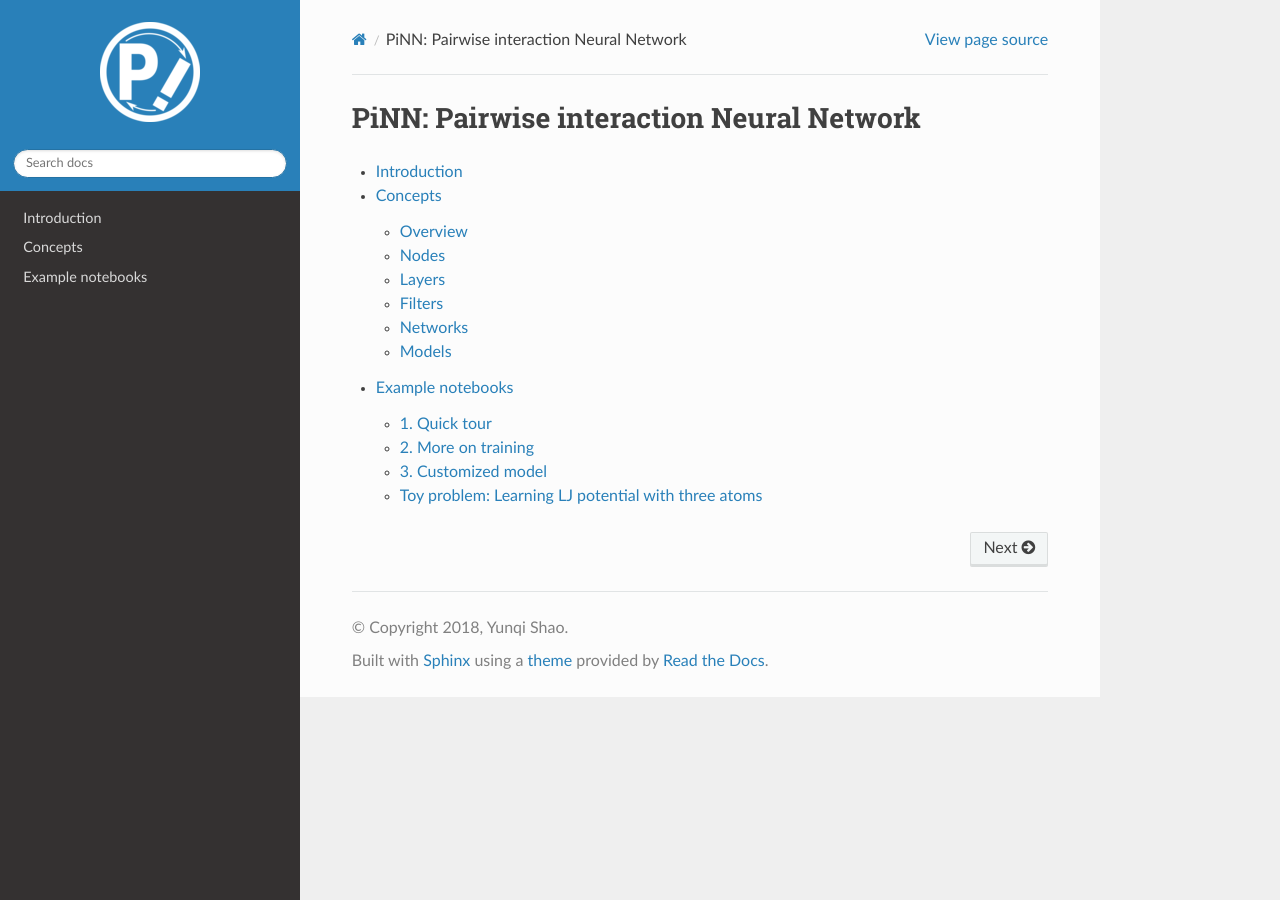
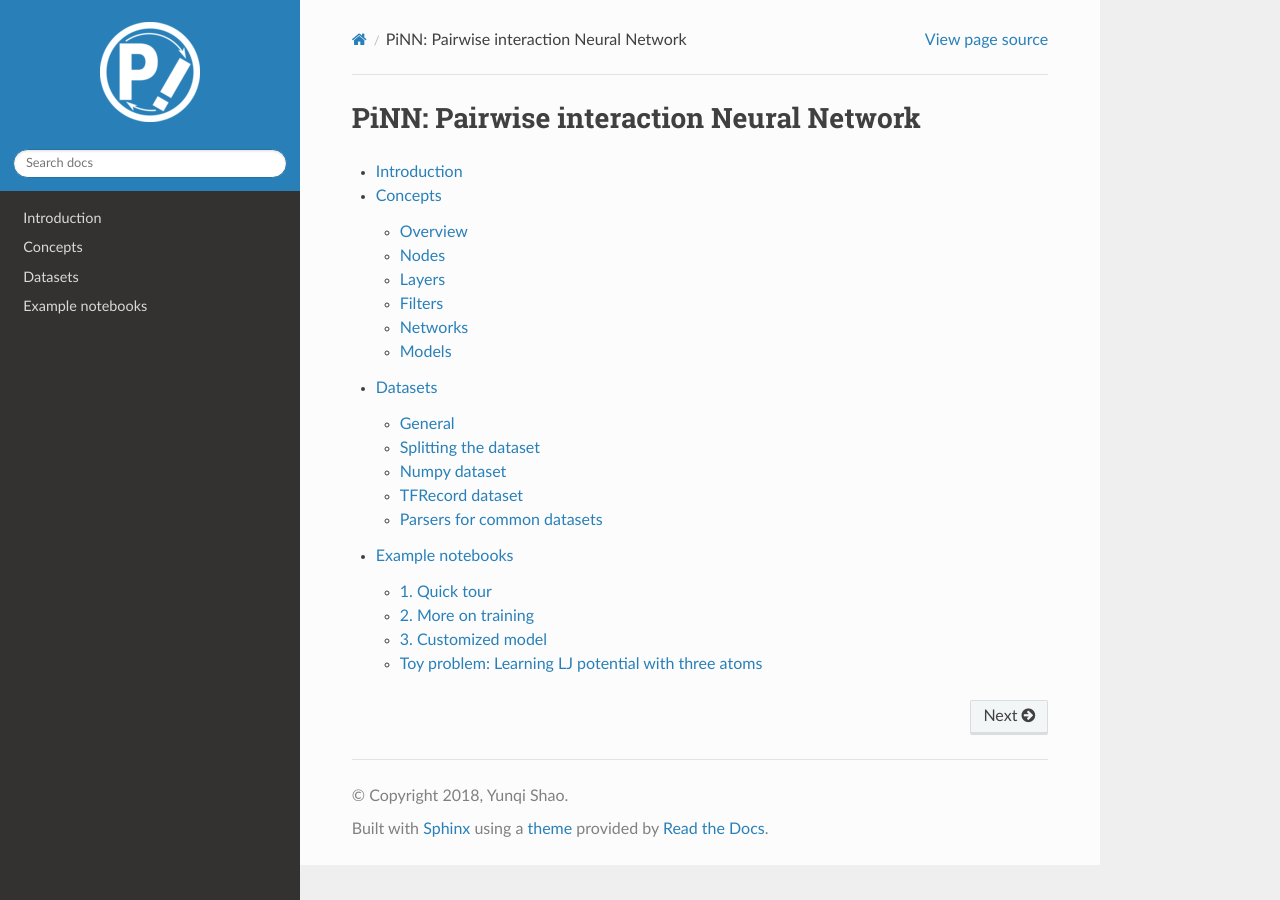
Before and after one commit to Teoroo-CMC/PiNN, a Sphinx documentation site: the page built from doc/index.rst, in a window 1280 px wide. Built offline with Sphinx 7.4.7 and the Read the Docs theme 2.0.0, drawn with Linux system fonts in a browser that asks for light colours; some of the changed lines change nothing that is shown.

Commit message:
Add documentation for dataset

```diff
--- a/doc/concepts.rst
+++ b/doc/concepts.rst
@@ -63,6 +63,7 @@
 up the training.
 
 For example, the following layers are considered filters:
+
 - neighbor list construction
 - symmetry function and interaction basis calculation
 - atomic dressing
--- /dev/null
+++ b/doc/datasets.rst
@@ -0,0 +1,64 @@
+Datasets
+========
+
+General
+-------
+PiNN use tensorflow's dataset class to handel data. Each data point
+is a dictionary of tensors. The data point should at least include
+the ``'coord': coordinates`` and ``'atoms': atomic numbers`` as its
+features. For training potentials, ``'e_data': energy`` and optionally
+``'f_data': forces`` are used as labels.
+
+For performance reasons, the data points are batched in a dense form.
+This means all data points in one dataset should have the same number
+of atoms, with empty atoms or coordinates padded by zeros. The
+potential model assumes that the dataset is batched, meaning the shapes
+of the tensors should be
+``'coord'/'f_data': [nbatch, natoms, 3]``
+``'atoms':[nbatch, n],``
+``'e_data': [nbatch]``
+
+Splitting the dataset
+---------------------
+It is common practice to split the dataset into subsets for validation
+in ML tasks. Our dataset loaders support a ``split_ratio`` option to
+do this, the split_ratio can be a nested dictionary of relative ratios
+of subsets (e.g. ``{train:8, test:[1,2,3]}``). The dataset loader will
+return a nested structure of datasets with corresponding ratios.
+
+By default, the dataset are splitted into three subsets (train: 80%,
+test: 10%, vali: 10%)
+
+
+Numpy dataset
+-------------
+The easist way to generate you own dataset is to store the data as a
+dictionary of numpy arrays. See how it's done in the
+:doc:`toy problem <notebooks/Toy_LJ_with_three_atoms>`.
+
+TFRecord dataset
+----------------
+For larger datasets which do not fit in the memory, or for training
+on Google Cloud, it's more efficient to store the data in the
+tfrecord format. (The converter and loader of TFRecord datasets are
+under development)
+
+
+Parsers for common datasets
+---------------------------
+For common QML datasets, we provide the function to directly load
+the dataset. The loaders will be limited by IO, but if you have enough
+memory, you can simply cache the dataset with ``dataset.cache()``.
+
+QM9 dataset
+...........
+The QM9 dataset (https://doi.org/10.6084/m9.figshare.978904) consists
+of 134K organic molecules. The QM9 dataset include many properties,
+however, our dataset load only the enthalpy at this moment.
+
+
+ANI-1 dataset
+.............
+The ANI-1 dataset (https://doi.org/10.6084/m9.figshare.c.3846712.v1)
+consists of 20M off-equilibrium DFT energies for orginic molecules.
+(ANI-1 dataset parser is currently under development)
--- a/doc/index.rst
+++ b/doc/index.rst
@@ -5,4 +5,5 @@
 
    introduction.rst
    concepts.rst
+   datasets.rst
    notebooks.rst
```
